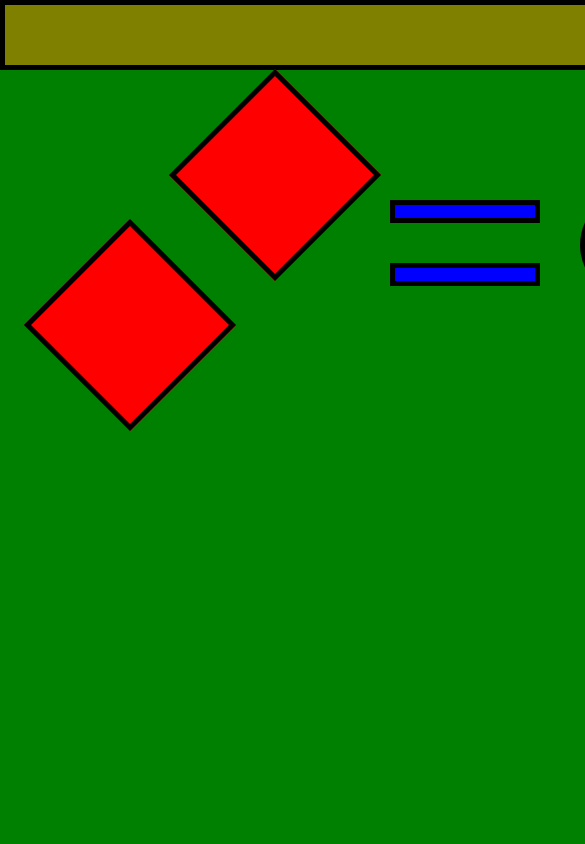
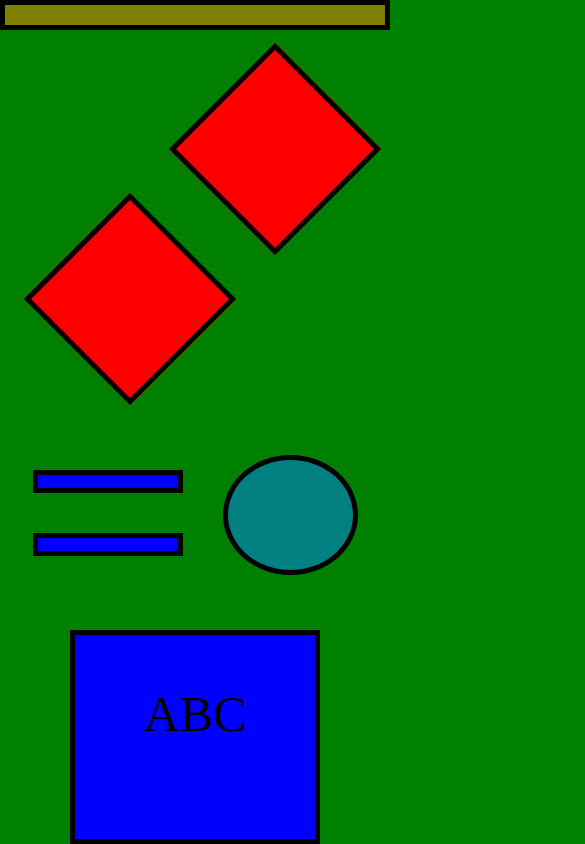
Before and after one commit to AgaNowacka/task, a plain HTML site: page index.html in a window 390 px wide. Shown: the top 844 px of the page, 585 px wide, since content can reach past the window. Drawn offline with Linux system fonts and the light colour scheme.

Commit message:
added media queries for <584px

```diff
--- a/style.css
+++ b/style.css
@@ -31,6 +31,17 @@ body {
     }
 }
 
+@media screen and (max-width: 583px) {
+    .main {
+        grid-template-columns: 1fr;
+        grid-column-gap: 0px;
+        grid-row-gap: 10px;
+        height: 100%;
+        width: 100%;
+
+    }
+}
+
 .header {
     grid-area: 1 / 1 / 2 / 4;
     height: 70px;
@@ -43,6 +54,13 @@ body {
     .header {
 
         height: 60px;
+    }
+}
+
+@media screen and (max-width: 583px) {
+    .header {
+        height: 30px;
+
     }
 }
 
@@ -59,6 +77,12 @@ body {
     }
 }
 
+@media screen and (max-width: 583px) {
+    .sectionOne {
+        grid-area: 2 / 1 / 3 / 2;
+        margin-top: -12px;
+    }
+}
 
 .sectionOne__element {
     width: 150px;
@@ -100,8 +124,23 @@ body {
     }
 }
 
+@media screen and (max-width: 583px) {
+    .sectionTwo {
+        grid-area: 3 / 1 / 4 / 2;
+        margin: 0;
+
+    }
+}
+
 .sectionTwo__elementRectangle {
     margin-top: 60px;
+}
+
+@media screen and (max-width: 583px) {
+    .sectionTwo__elementRectangle {
+        margin: 0;
+
+    }
 }
 
 .rectangleItem {
@@ -116,6 +155,13 @@ body {
 
 .sectionTwo__elementCircle {
     margin-top: 60px;
+}
+
+@media screen and (max-width: 583px) {
+    .sectionTwo__elementCircle {
+        margin: 0;
+
+    }
 }
 
 .cirleItem {
@@ -147,6 +193,13 @@ body {
     }
 }
 
+@media screen and (max-width: 583px) {
+    .sectionThree {
+        grid-area: 4 / 1 / 5 / 2;
+        margin: 0;
+    }
+}
+
 .sectionThree__element {
     width: 250px;
     height: 570px;
@@ -162,6 +215,14 @@ body {
     }
 }
 
+@media screen and (max-width: 583px) {
+    .sectionThree__element {
+        background-color: rgb(0, 0, 255);
+        height: auto;
+
+    }
+}
+
 .textArea {
     font-size: 50px;
     padding: 50px;
```
